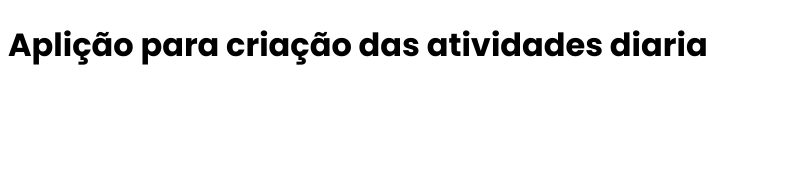
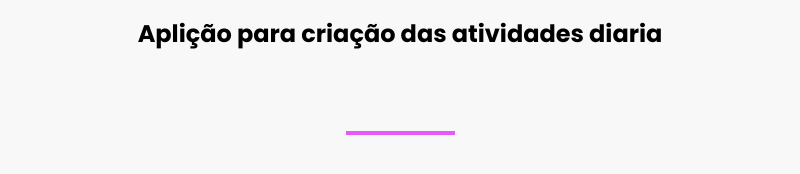
Before and after one commit to Richardhmcosta/todoist-electronjs, an Electron app: page index.html in a window 800 px wide. Drawn offline with Linux system fonts and the light colour scheme.

Commit message:
Adicionando a tag HR

```diff
--- a/index.html
+++ b/index.html
@@ -1,12 +1,19 @@
 <!DOCTYPE html>
 <head>
 <link href="https://fonts.googleapis.com/css2?family=Poppins:wght@500;700&display=swap" rel="stylesheet">
+
+<meta charset="UTF-8">
   <title>Todo ist</title>
   <link rel="stylesheet" href="style.css">
 
 </head>
 <body>
+
+  <!--Titulo da aplicação-->
   <h1>Aplição para criação das atividades diaria</h1>
+
+  <!--Traço de divisão-->
+  <hr>
 
 </body>
 </html>
--- a/style.css
+++ b/style.css
@@ -1,3 +1,13 @@
 body{
   font-family: 'Poppins', sans-serif;
+  background: #f8f8f8;
+  text-align: center;
 }
+h1{
+  font-size: 24px;
+}
+hr{
+  width: 105px;
+  border: 2px solid #e559f9 ;
+  margin-top: 80px;
+}
```
